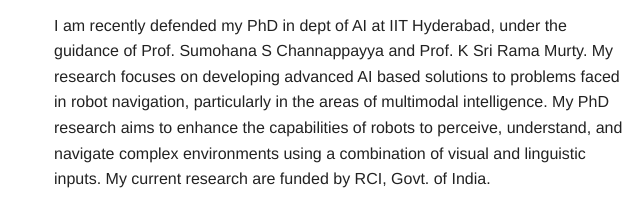
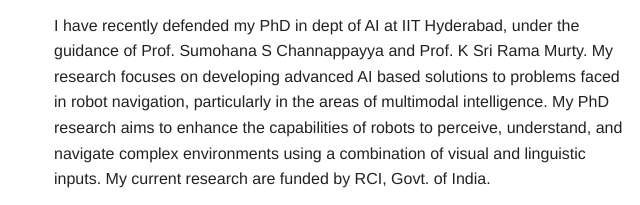
Before and after one commit to Athirakr94/Athirakr94.github.io, a plain HTML site: page index.html in a window 1280 px wide. Shown: the part 293-498 px from the top of the page, 36-676 px from the left. Drawn offline with Linux system fonts and the light colour scheme.

Commit message:
Correct grammatical error in PhD defense statement

```diff
--- a/index.html
+++ b/index.html
@@ -32,7 +32,7 @@
         </p>
 
         <p>
-          I am recently defended my PhD in dept of AI at IIT Hyderabad, under the guidance of Prof. Sumohana S Channappayya and Prof. K Sri Rama Murty. My research focuses on developing advanced AI based solutions to problems faced in robot navigation, particularly in the areas of multimodal intelligence.
+          I have recently defended my PhD in dept of AI at IIT Hyderabad, under the guidance of Prof. Sumohana S Channappayya and Prof. K Sri Rama Murty. My research focuses on developing advanced AI based solutions to problems faced in robot navigation, particularly in the areas of multimodal intelligence.
           My PhD research aims to enhance the capabilities of robots to perceive, understand, and navigate complex environments using a combination of visual and linguistic inputs. My current research are funded by RCI, Govt. of India.
         </p>
         <p>
```
